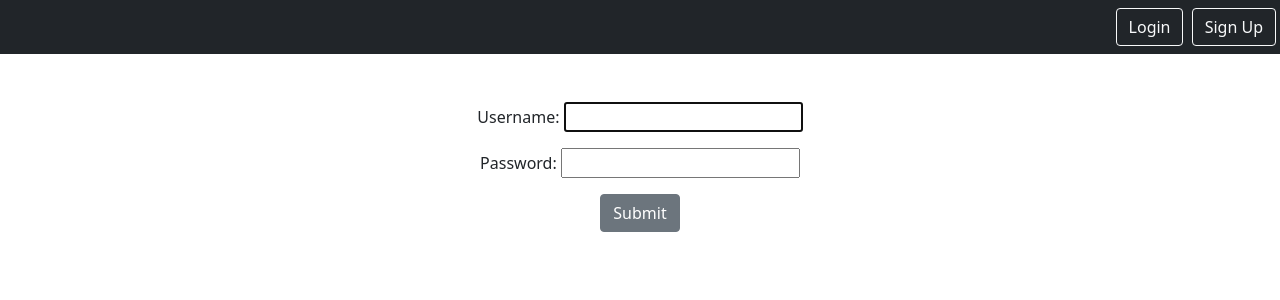
After one commit to WangThunder1/linkedin_django_tutorial, a Django app: page /login in a window 1280 px wide. The commit adds this page. Shown: the top 300 px of the page. Run offline with Django 5.2, Linux system fonts and the light colour scheme.

Commit message:
Code created after chapter 9

```diff
--- /dev/null
+++ b/home/templates/home/login.html
@@ -0,0 +1,8 @@
+{% extends "base.html" %}
+
+{% block content %}
+<form method="POST">{% csrf_token %}
+   {{form.as_p}}
+   <input type="submit" class="btn btn-secondary"/>
+</form>
+{% endblock %}
--- /dev/null
+++ b/home/templates/home/logout.html
@@ -0,0 +1,5 @@
+{% extends "base.html" %}
+
+{% block content %}
+<h1>See you soon!</h1>
+{% endblock %}
--- a/home/urls.py
+++ b/home/urls.py
@@ -2,6 +2,8 @@ from django.urls import path
 from . import views
 
 urlpatterns = [
-    path ('home', views.HomeView.as_view()),
-    path ('authorized', views.AuthorizedView.as_view())
+    path ('', views.HomeView.as_view(), name='home'),
+    path ('login', views.LoginInterfaceView.as_view(), name='login'),
+    path ('logout', views.LogoutInterfaceView.as_view(), name='logout'),
+    path ('signup', views.SignupView.as_view(), name='signup'),
 ]
--- a/home/views.py
+++ b/home/views.py
@@ -3,7 +3,28 @@ from django.http import HttpResponse
 from datetime import datetime
 from django.contrib.auth.decorators import login_required
 from django.views.generic import TemplateView
+from django.views.generic.edit import CreateView
 from django.contrib.auth.mixins import LoginRequiredMixin
+from django.contrib.auth.views import LoginView, LogoutView
+from django.contrib.auth.forms import UserCreationForm
+from django.shortcuts import redirect
+
+class SignupView(CreateView):
+    form_class = UserCreationForm
+    template_name = 'home/register.html'
+    success_url = '/smart/notes'
+
+    def get(self, request, *args, **kwargs):
+        if self.request.user.is_authenticated:
+            return redirect('notes.list')
+        return super().get(request, *args, **kwargs)
+
+class LogoutInterfaceView(LogoutView):
+    template_name = 'home/logout.html'
+
+class LoginInterfaceView(LoginView):
+    template_name = 'home/login.html'
+
 
 class HomeView(TemplateView):
     template_name = 'home/welcome.html'
--- a/smartnotes/settings.py
+++ b/smartnotes/settings.py
@@ -130,3 +130,5 @@ STATICFILES_DIRS =[
 # https://docs.djangoproject.com/en/5.0/ref/settings/#default-auto-field
 
 DEFAULT_AUTO_FIELD = "django.db.models.BigAutoField"
+
+LOGIN_REDIRECT_URL = '/smart/notes'
--- a/static/templates/base.html
+++ b/static/templates/base.html
@@ -6,6 +6,18 @@
         <!--<link rel="stylesheet" type="text/css" href="{% static 'css/style.css' %}" />-->
     </head>
     <body>
+        <nav class="navbar navbar-dark bg-dark">
+            <div class="ms-auto">
+                {% if user.is_authenticated %}
+                <a href="{% url 'notes.list' %}" class="btn btn-outline-light me-1">Home</a>
+                <a href="{% url 'notes.new' %}" class="btn btn-outline-light me-1">Create</a>
+                <a href="{% url 'logout' %}" class="btn btn-outline-light me-1">Logout</a>
+                {% else %}
+                <a href="{% url 'login' %}" class="btn btn-outline-light me-1">Login</a>
+                <a href="{% url 'signup' %}" class="btn btn-outline-light me-1">Sign Up</a>
+                {% endif %}
+            </div>
+        </nav>
         <div class="my-5 text-center container">
             {% block content %}
             {% endblock %}
```
Also changed, not shown: home/templates/home/register.html (added, +8 -0 lines).
